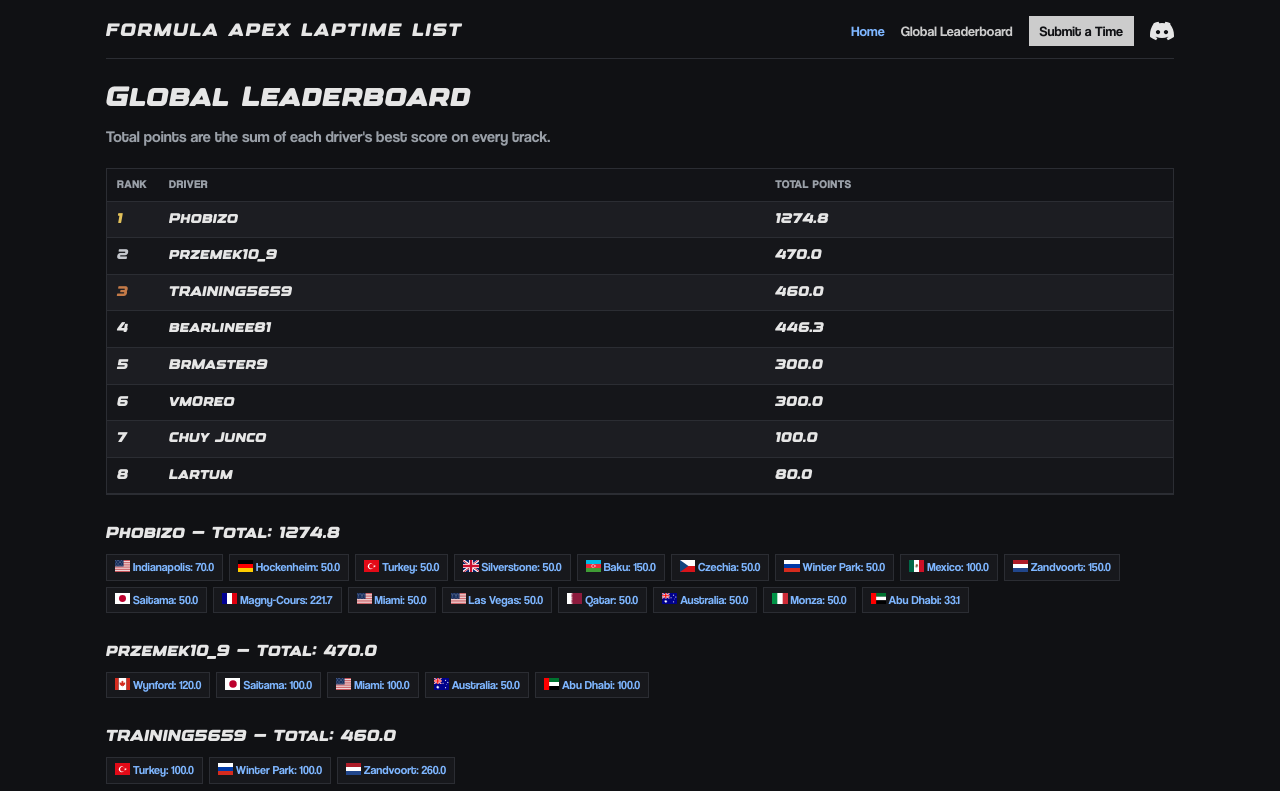
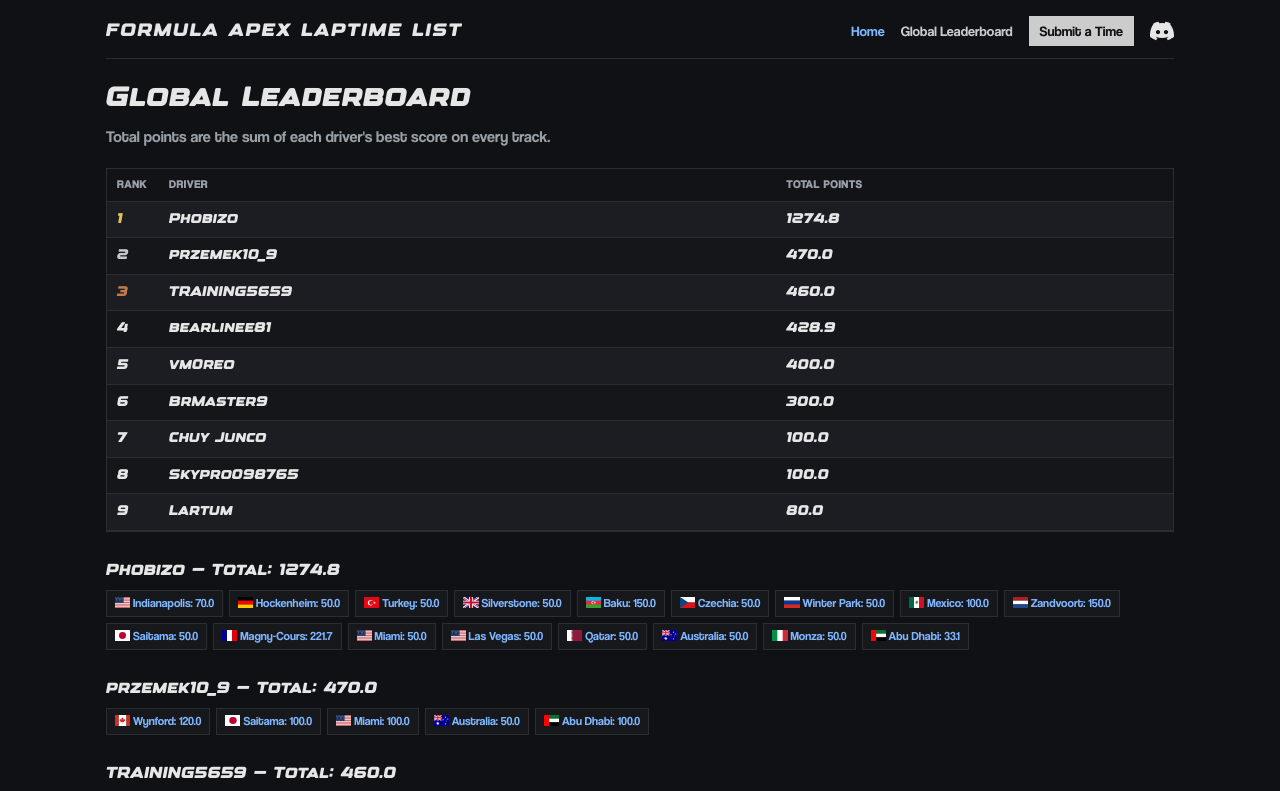
Before and after one commit to Lartum01/apexlist, a React (Vite) app: page /global in a window 1280 px wide. Shown: the top 791 px of the page. Built offline with nearby package versions, Linux system fonts and the light colour scheme.

Commit message:
new hotlaps

```diff
--- a/src/data/laps.ts
+++ b/src/data/laps.ts
@@ -363,5 +363,26 @@ export const laps: Lap[] = [
     car: "f92",
     time: "1:18.515",
     youtube: "https://discord.com/channels/547778156958973952/658830680033329152/1546097005703598161",
+  },
+  {
+    driver: "vm0reo",
+    track: "montreal",
+    car: "f25",
+    time: "1:15.163",
+    youtube: "https://discord.com/channels/547778156958973952/658830680033329152/1560903390865657876",
+  },
+  {
+    driver: "Skypro098765",
+    track: "australia",
+    car: "f26",
+    time: "1:18.021",
+    youtube: "https://discord.com/channels/1360433303814934588/1360434153799160031/1560923409737711676",
+  },
+  {
+    driver: "vm0reo",
+    track: "wynford",
+    car: "f25",
+    time: "1:03:589",
+    youtube: "https://discord.com/channels/547778156958973952/658830680033329152/1560935330037633114",
   }
 ];
```
